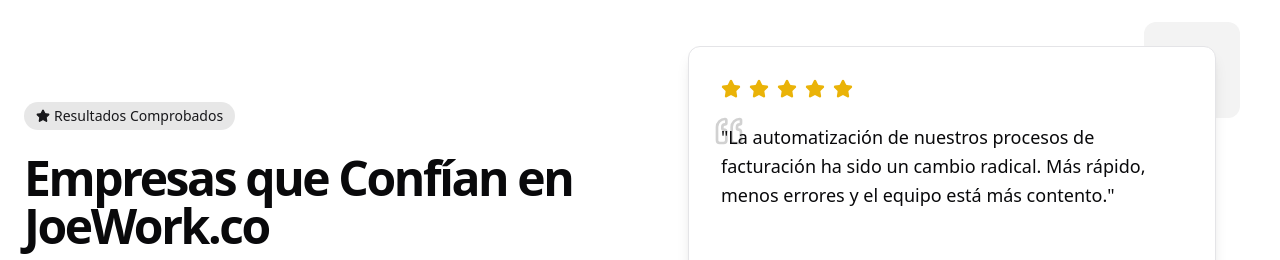
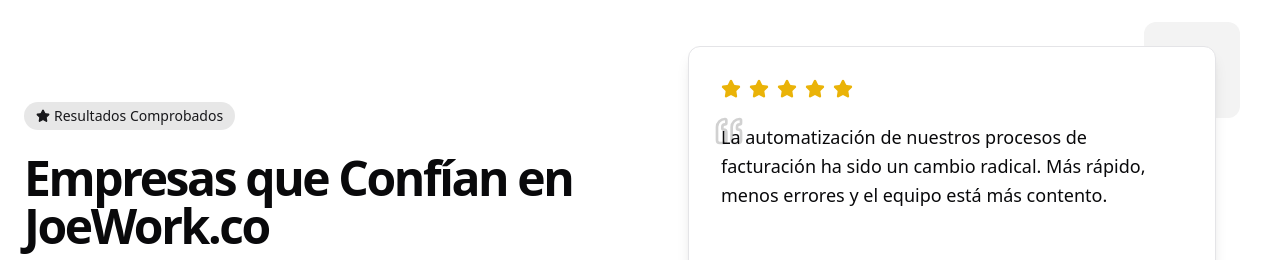
Before and after one commit to joeworkco/landing, a Next.js app: page /agency in a window 1280 px wide. Shown: the part 4400-4660 px from the top of the page. Built offline with nearby package versions, Linux system fonts and the light colour scheme; no server answers.

Commit message:
refactor: improve code formatting in AnimatedTestimonials component for better readability; adjust testimonial content rendering

```diff
--- a/components/ui/animated-testimonials.tsx
+++ b/components/ui/animated-testimonials.tsx
@@ -94,7 +94,9 @@
     <section
       ref={sectionRef}
       id="testimonials"
-      className={`py-24 overflow-hidden bg-white dark:bg-black ${className || ""}`}
+      className={`py-24 overflow-hidden bg-white dark:bg-black ${
+        className || ""
+      }`}
     >
       <div className="container mx-auto px-4 md:px-6 max-w-7xl">
         <motion.div
@@ -174,7 +176,7 @@
                   <div className="relative mb-6 flex-1">
                     <Quote className="absolute -top-2 -left-2 h-8 w-8 text-primary/20 rotate-180" />
                     <p className="relative z-10 text-lg font-medium leading-relaxed">
-                      "{testimonial.content}"
+                      {testimonial.content}
                     </p>
                   </div>
 
```
